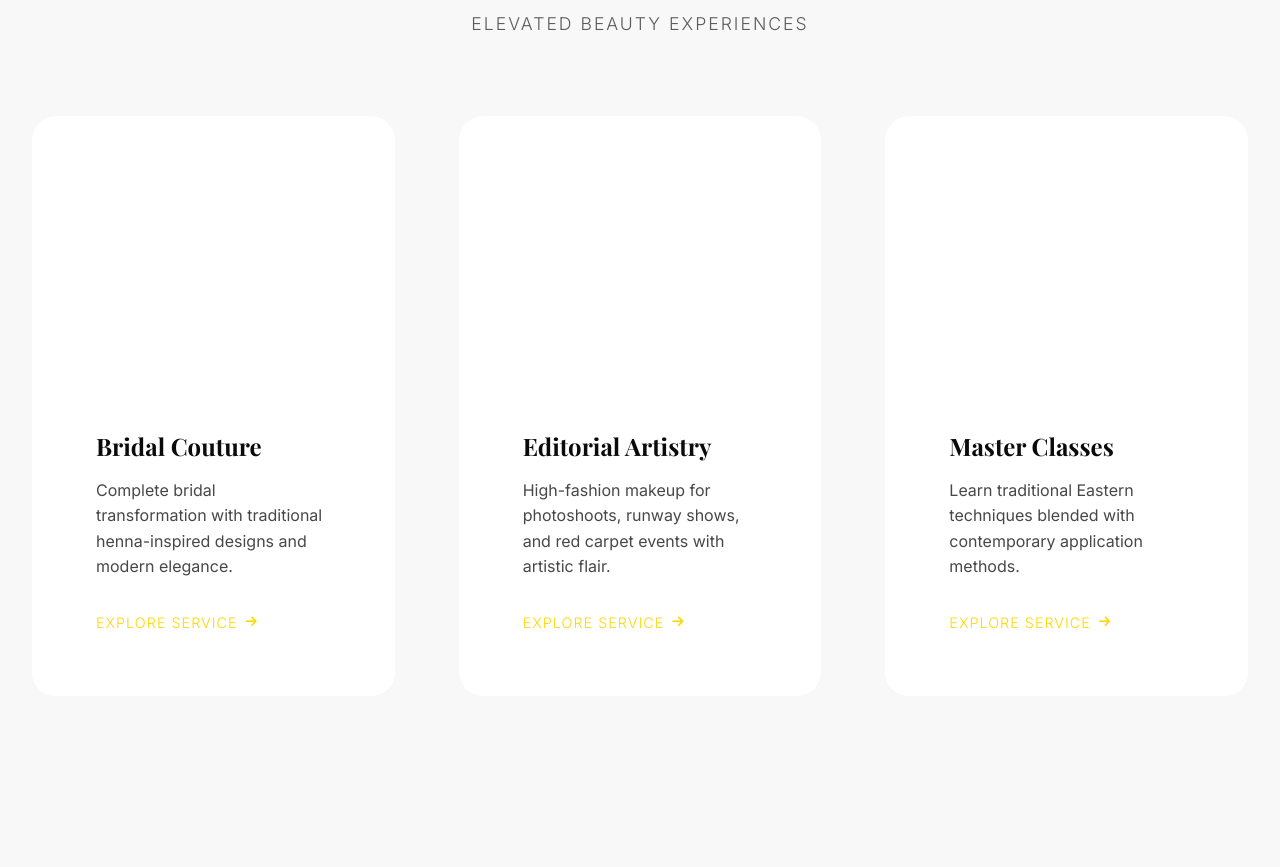
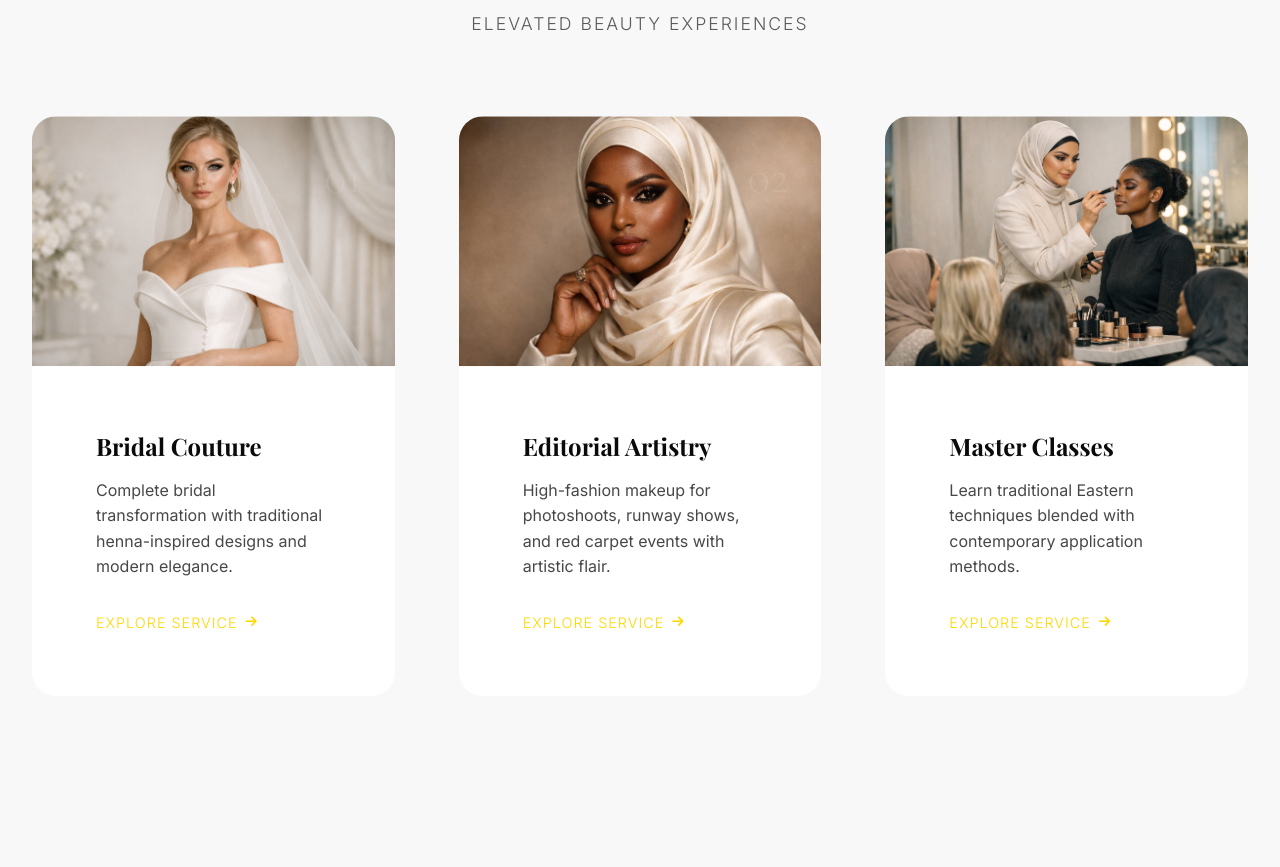
Before and after one commit to ghostlayer168/makeup-artist-website-amira, a plain HTML site: page en/index.html in a window 1280 px wide. Shown: the part 2677-3544 px from the top of the page. Drawn offline with nearby package versions, Linux system fonts and the light colour scheme; the site is published under a folder, as on GitHub Pages, so addresses that start at the root find nothing.

Commit message:
Fix image paths in index.html - change images/ to ../images/

```diff
--- a/en/index.html
+++ b/en/index.html
@@ -332,7 +332,7 @@
                 <!-- Service 1 -->
                 <div class="service-item">
                     <div class="service-image">
-                        <div class="image-wrapper" style="background-image: url('/images/bridal.jpg');">
+                        <div class="image-wrapper" style="background-image: url('../images/bridal.jpg');">
                             <div class="image-overlay"></div>
                             <div class="service-number">01</div>
                         </div>
@@ -350,7 +350,7 @@
                 <!-- Service 2 -->
                 <div class="service-item">
                     <div class="service-image">
-                        <div class="image-wrapper" style="background-image: url('/images/editorial-artistry.jpg');">
+                        <div class="image-wrapper" style="background-image: url('../images/editorial-artistry.jpg');">
                             <div class="image-overlay"></div>
                             <div class="service-number">02</div>
                         </div>
@@ -368,7 +368,7 @@
                 <!-- Service 3 -->
                 <div class="service-item">
                     <div class="service-image">
-                        <div class="image-wrapper" style="background-image: url('/images/master-class.jpg');">
+                        <div class="image-wrapper" style="background-image: url('../images/master-class.jpg');">
                             <div class="image-overlay"></div>
                             <div class="service-number">03</div>
                         </div>
```
